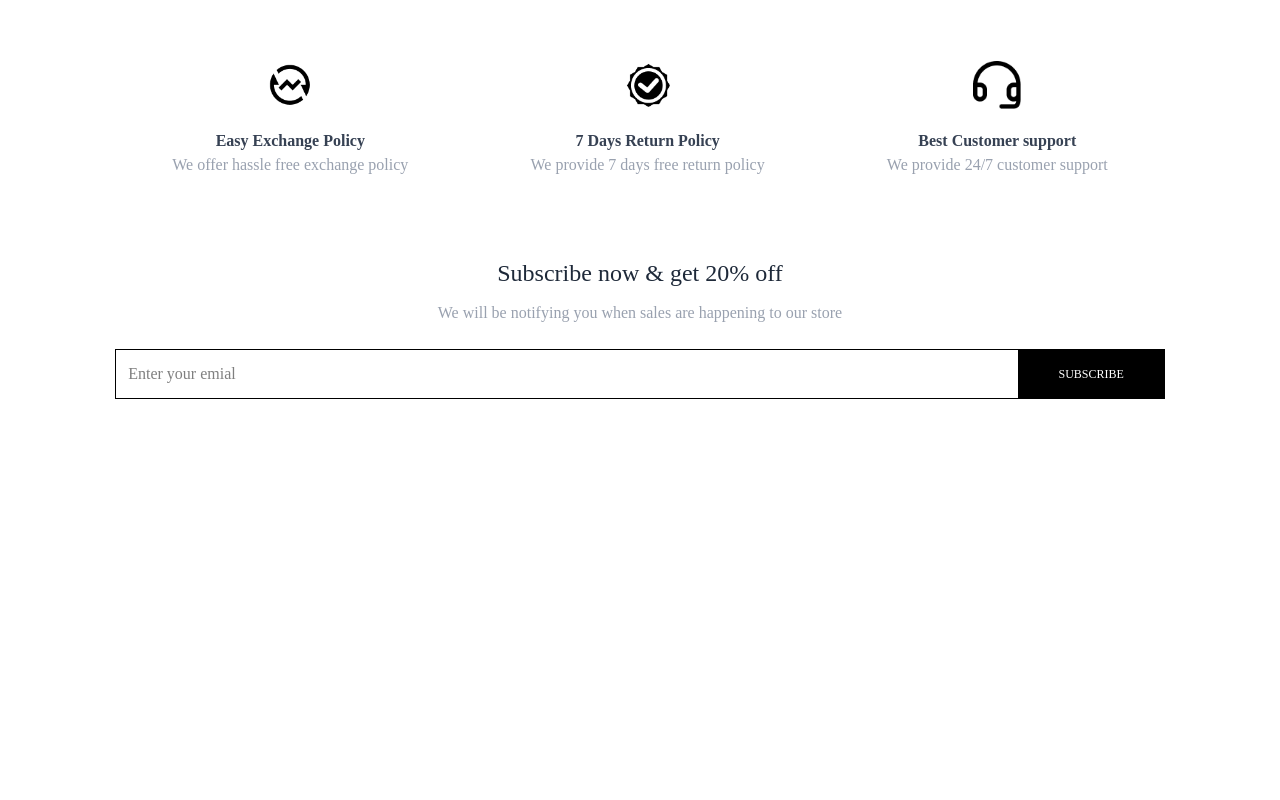
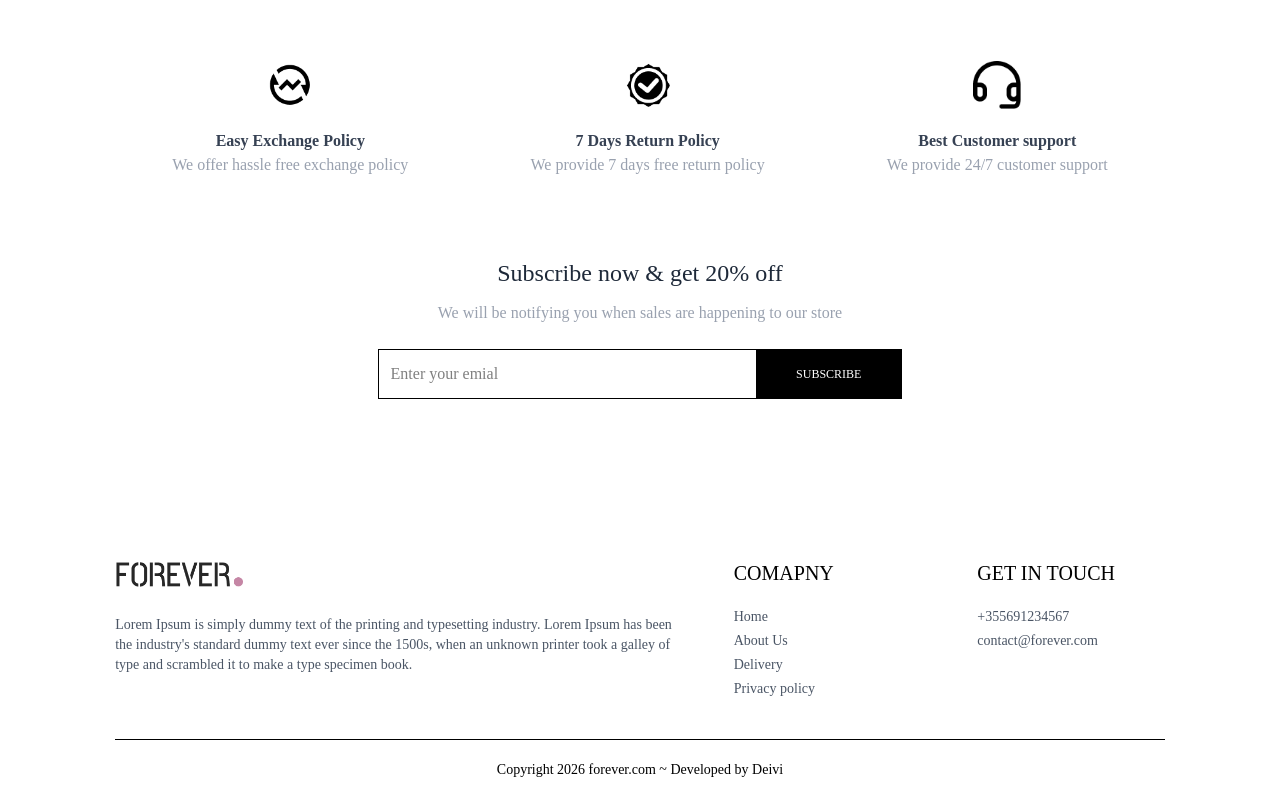
Before and after one commit to deivi313/fullstack_e-commerce_website, a React (Vite) app in the folder frontend/: page / in a window 1280 px wide. Shown: the part 1848-2648 px from the top of the page. Before the commit the page ends 2271 px from the top, so only its background shows below. Built offline with nearby package versions, Linux system fonts and the light colour scheme.

Commit message:
footer completed and the home page is finnished

```diff
--- a/frontend/src/App.jsx
+++ b/frontend/src/App.jsx
@@ -2,6 +2,7 @@ import React from 'react'
 import { Routes, Route } from 'react-router-dom'
 import { About, Cart, Collection, Contact, Home, Login, Orders, PlaceOrder, Product } from './pages/index'
 import Navbar from './components/Navbar'
+import Footer from './components/Footer'
 
 function App() {
   return (
@@ -20,8 +21,8 @@ function App() {
         <Route path='/login' element={<Login />} />
         <Route path='/place-order' element={<PlaceOrder />} />
         <Route path='/orders' element={<Orders />} />
-
       </Routes>
+      <Footer />
     </div>
   )
 }
--- /dev/null
+++ b/frontend/src/components/Footer.jsx
@@ -0,0 +1,44 @@
+import React from 'react'
+import { assets } from '../assets/frontend_assets/assets'
+
+const Footer = () => {
+  return (
+
+    <div>
+      <div className='flex flex-col sm:grid grid-cols-[3fr_1fr_1fr] gap-14 my-10 mt-40 text-sm'>
+
+        <div >
+          <img src={assets.logo} className='mb-5 w-32' alt="logo" />
+          <p className='w-full md:2/3 text-gray-600'>Lorem Ipsum is simply dummy text of the printing and typesetting industry. Lorem Ipsum has been the industry's standard dummy text ever since the 1500s, when an unknown printer took a galley of type and scrambled it to make a type specimen book.</p>
+        </div>
+
+        <div>
+          <p className='text-xl font-medium mb-5'>COMAPNY</p>
+          <ul className='flex flex-col gap-1 text-gray-600'>
+            <li>Home</li>
+            <li>About Us</li>
+            <li>Delivery</li>
+            <li>Privacy policy</li>
+          </ul>
+        </div>
+
+        <div>
+          <p className='text-xl font-medium mb-5'>GET IN TOUCH</p>
+          <ul className='flex flex-col gap-1 text-gray-600'>
+            <li>+355691234567</li>
+            <li>contact@forever.com</li>
+          </ul>
+        </div>
+
+      </div>
+
+      <div>
+        <hr />
+        <p className='py-5 text-sm text-center'>Copyright 2026 forever.com ~ Developed by Deivi </p>
+      </div>
+
+    </div>
+  )
+}
+
+export default Footer
--- a/frontend/src/components/NewsletterBox.jsx
+++ b/frontend/src/components/NewsletterBox.jsx
@@ -12,9 +12,9 @@ const NewsletterBox = () => {
       <p className='text-gray-400 mt-3'>We will be notifying you when sales are happening to our store
       </p>
 
-      <form onSubmit={onSubmitHandler} className='w-full sm:w1/2 flex items-center gap-3 mx-auto my-6 border pl-3'>
+      <form onSubmit={onSubmitHandler} className='w-full sm:w-1/2 flex items-center gap-3 mx-auto my-6 border pl-3'>
         <input className='w-full sm:flex-1 outline-none' type="email" placeholder='Enter your emial' required />
-        <button type='submit' className='bg-black text-white text-xs px-10 py-4'>SUBSCRIBE</button>
+        <button type='submit' className='bg-black text-white text-xs px-10 py-4 cursor-pointer'>SUBSCRIBE</button>
       </form>
 
     </div>
```
